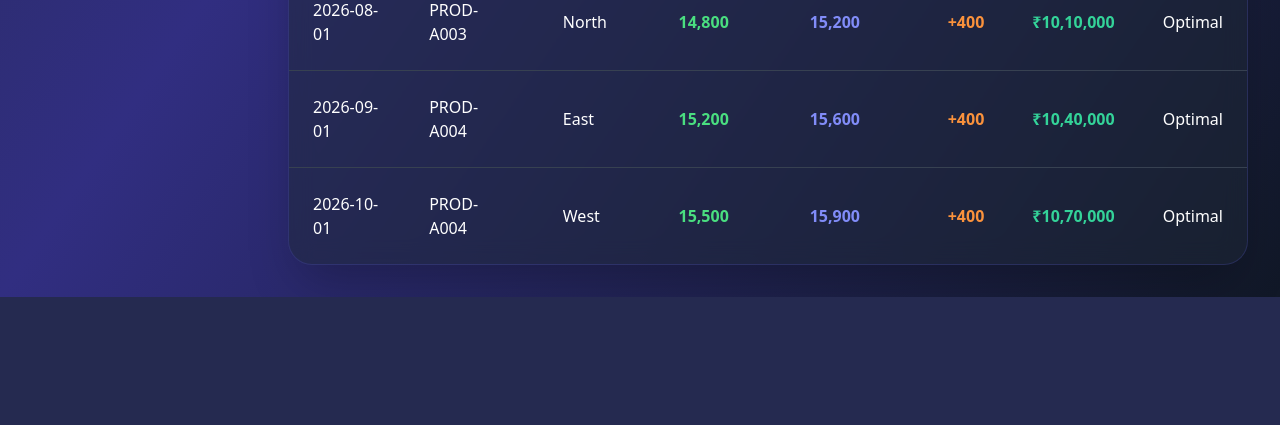
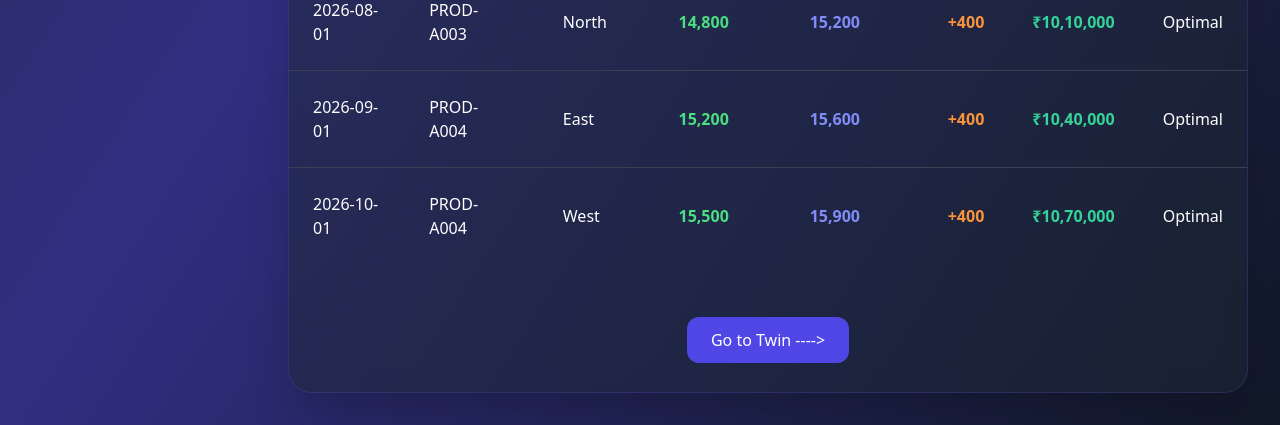
Before and after one commit to Nivetha2405/salesmind-dtbi, a Flask app: page /reports in a window 1280 px wide. Shown: the part 1555-1980 px from the top of the page. Before the commit the page ends 1852 px from the top, so only its background shows below. Run offline with Flask 3, Linux system fonts and the light colour scheme; some libraries are stand-ins or nearby versions.

Commit message:
Update reports.html

```diff
--- a/templates/reports.html
+++ b/templates/reports.html
@@ -193,6 +193,14 @@
         </div>
 
 
+        <div class="text-center mt-16 mb-10">
+        <a href="{{url_for('twin')}}"
+           class="px-6 py-3 bg-indigo-600 hover:bg-indigo-700 rounded-xl text-white">
+        Go to Twin ---->
+        </a>
+    </div>
+
+
     <!-- ✅ FIXED & COMPLETE SCRIPT -->
      <script src="https://cdnjs.cloudflare.com/ajax/libs/html2pdf.js/0.10.1/html2pdf.bundle.min.js"></script>
     <script>
```
